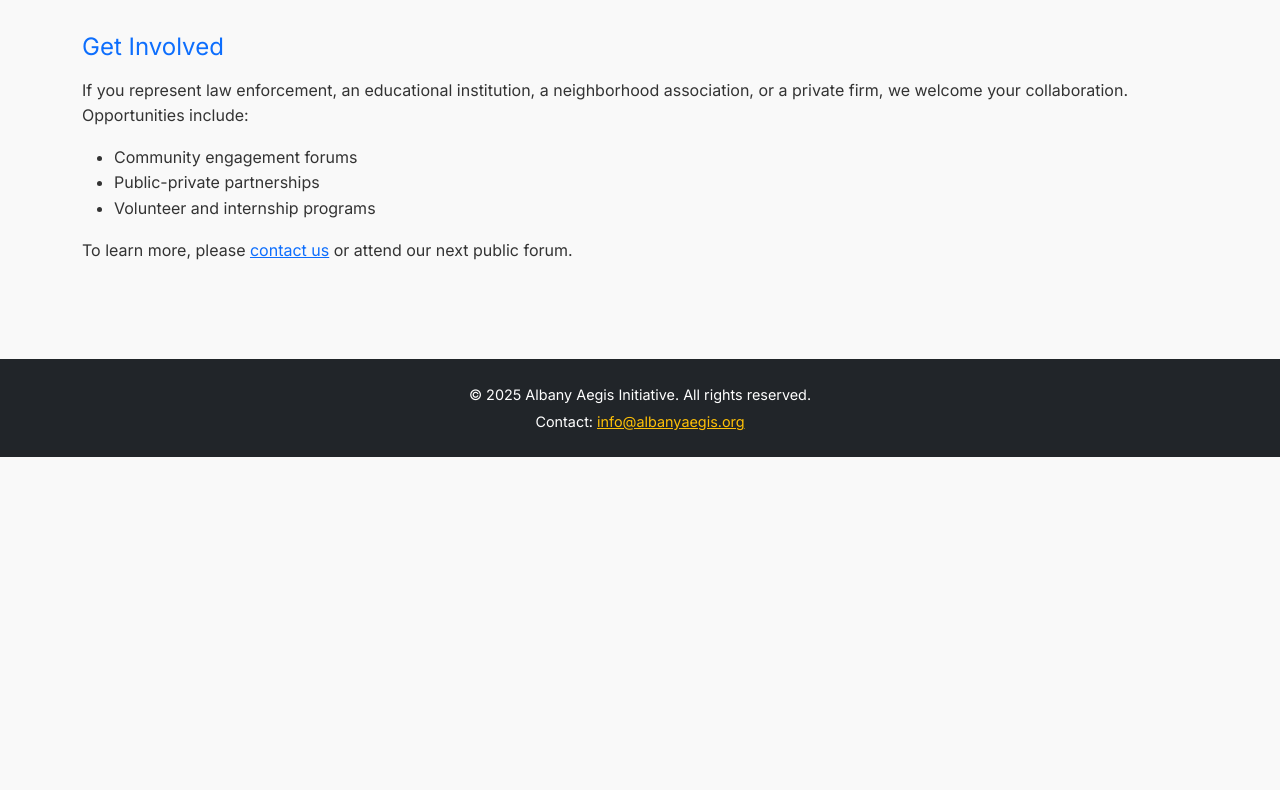
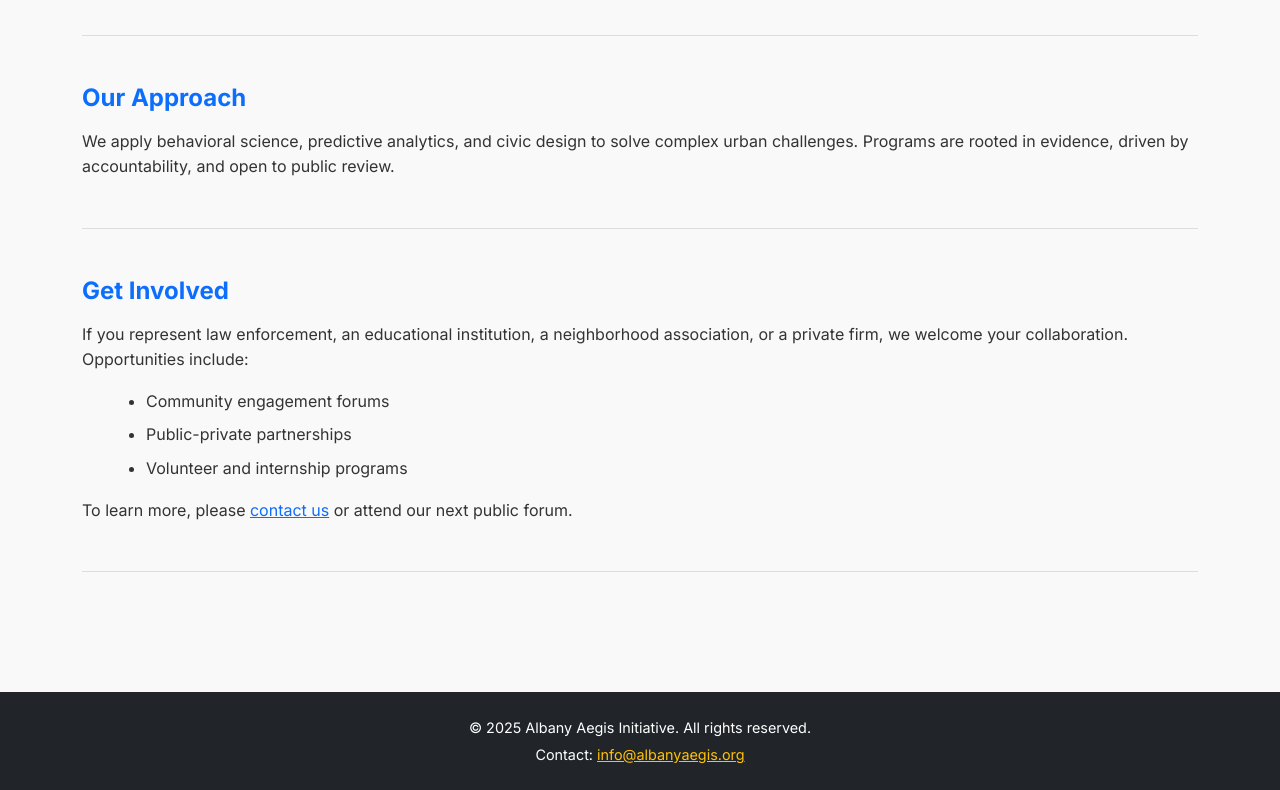
Before and after one commit to fortorange33/albany-aegis-initiative-site, a plain HTML site: page about.html in a window 1280 px wide. Shown: the part 871-1661 px from the top of the page. Before the commit the page ends 1328 px from the top, so only its background shows below. Drawn offline with nearby package versions, Linux system fonts and the light colour scheme; a small style sheet from the web is missing.

Commit message:
Rewrite style.css to fix footer spacing and optimize layout

```diff
--- a/css/style.css
+++ b/css/style.css
@@ -5,7 +5,7 @@
   box-sizing: border-box;
 }
 
-/* === BASE === */
+/* === BASE STYLES === */
 html, body {
   height: 100%;
 }
@@ -17,6 +17,14 @@
   line-height: 1.6;
   display: flex;
   flex-direction: column;
+  min-height: 100vh;
+}
+
+main {
+  flex: 1;
+  padding: 2rem 1rem;
+  max-width: 1200px;
+  margin: 0 auto;
 }
 
 /* === HEADER === */
@@ -39,6 +47,8 @@
   list-style: none;
   display: flex;
   gap: 2rem;
+  padding-left: 0;
+  margin: 0;
 }
 
 nav ul li a {
@@ -48,7 +58,8 @@
   text-decoration: none;
 }
 
-nav ul li a:hover {
+nav ul li a:hover,
+nav ul li a.active {
   text-decoration: underline;
 }
 
@@ -62,14 +73,6 @@
   border-radius: 4px;
   cursor: pointer;
   margin-left: 1rem;
-}
-
-/* === MAIN CONTENT === */
-main {
-  flex: 1;
-  max-width: 1200px;
-  margin: 0 auto;
-  padding: 2rem;
 }
 
 /* === HERO SECTION === */
@@ -95,25 +98,28 @@
   color: #444;
 }
 
-/* === SECTIONS === */
-.overview, .key-findings {
-  margin-top: 2rem;
-  max-width: 960px;
-  margin-left: auto;
-  margin-right: auto;
+/* === PAGE SECTIONS === */
+.about-page h2,
+.about-page h3 {
+  color: #003087;
+  font-weight: 700;
+  margin-bottom: 1rem;
 }
 
-.overview h2, .key-findings h2 {
-  font-size: 1.5rem;
-  color: #003087;
-  margin-bottom: 0.75rem;
+.about-page section {
+  padding-bottom: 2rem;
+  border-bottom: 1px solid #ddd;
+  margin-bottom: 2.5rem;
 }
 
-.key-findings img {
-  display: block;
-  margin: 1rem auto;
-  width: 100%;
-  max-width: 650px;
+.about-page ul {
+  list-style-type: disc;
+  margin-left: 2rem;
+  margin-bottom: 1rem;
+}
+
+.about-page ul li {
+  margin-bottom: 0.5rem;
 }
 
 /* === FOOTER === */
@@ -121,7 +127,7 @@
   background-color: #003087;
   color: white;
   text-align: center;
-  padding: 1.25rem;
+  padding: 1.25rem 1rem;
   font-size: 0.9rem;
   margin-top: auto;
 }
@@ -154,9 +160,10 @@
 
 body.dark-mode .hero,
 body.dark-mode .overview,
-body.dark-mode .key-findings {
+body.dark-mode .key-findings,
+body.dark-mode .about-page section {
   background-color: #1e1e1e;
-  border-left: 4px solid #888;
+  border-color: #444;
   border-radius: 6px;
 }
 
@@ -185,4 +192,8 @@
   .hero-logo {
     max-width: 120px;
   }
+
+  main {
+    padding: 1.5rem;
+  }
 }
```
